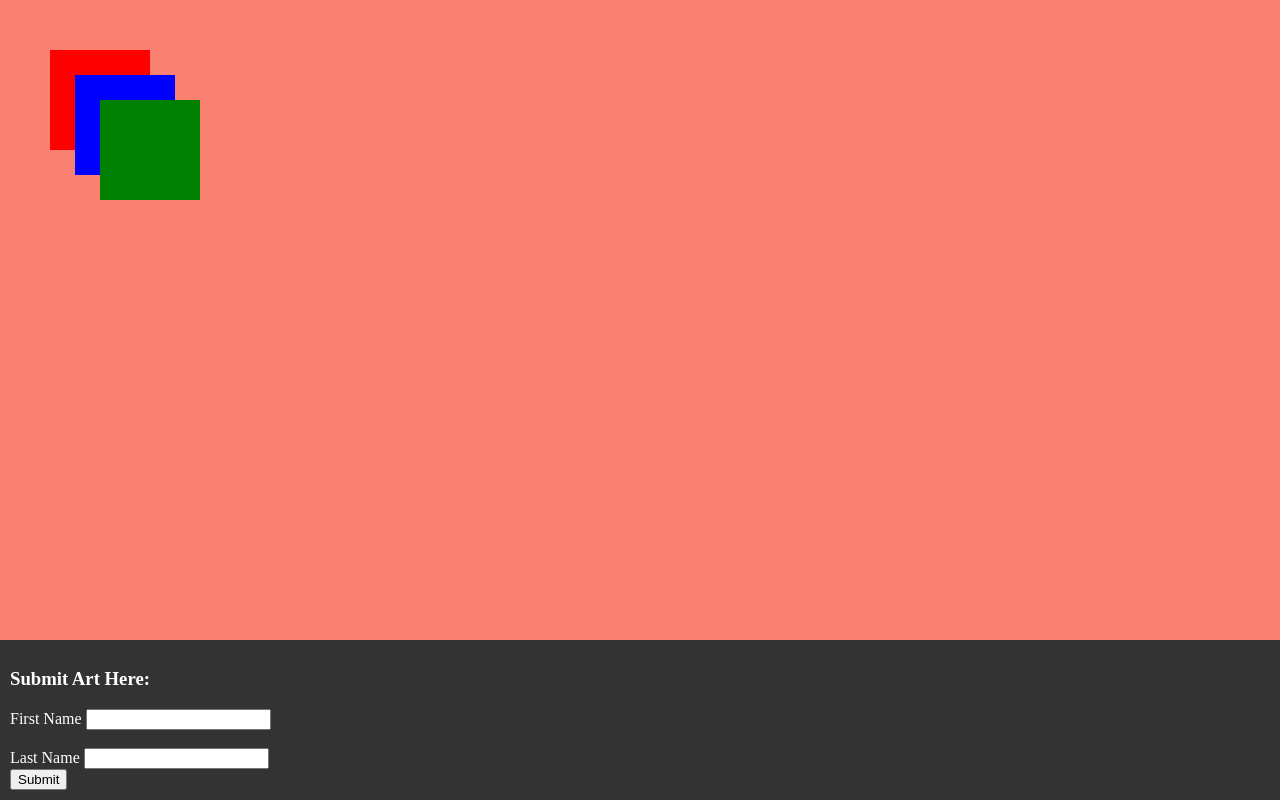
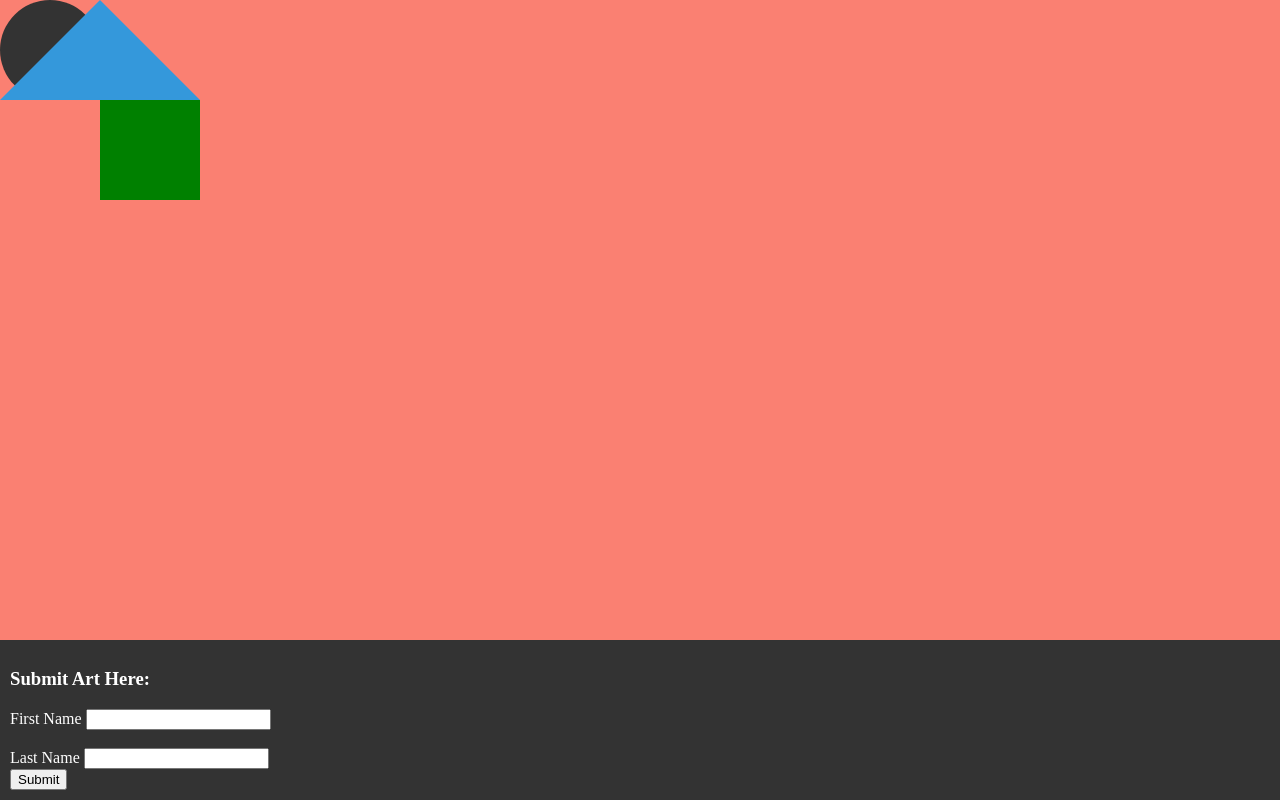
Before and after one commit to vifigu1097/block10mdn, a plain HTML site: page index.html in a window 1280 px wide. Drawn offline with Linux system fonts and the light colour scheme.

Commit message:
changed shapes

```diff
--- a/style.css
+++ b/style.css
@@ -5,17 +5,20 @@
   }
 
   .shape1 {
-    background-color: red;
-    left: 50px;
-    top: 50px;
+    width: 100px;
+    height: 100px;
+    background-color: #333;
+    border-radius: 50%;
     z-index: 1;
   }
 
   .shape2 {
-    background-color: blue;
-    left: 75px;
-    top: 75px;
-    z-index: 2;
+    width: 0;
+    height: 0;
+    border-left: 100px solid transparent;
+    border-right: 100px solid transparent;
+    border-bottom: 100px solid #3498db;
+    z-index: 3;
   }
   .shape3 {
     background-color: green;
@@ -41,4 +44,5 @@ html,body {
     height: 100%;
     margin: 0;
     padding: 0;
+
 }
```
Also changed, not shown: index.html (+1 -0 lines).
